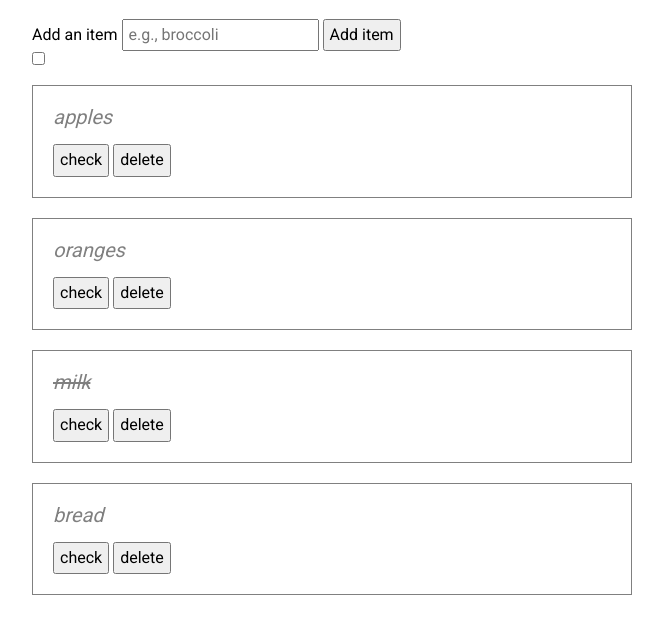
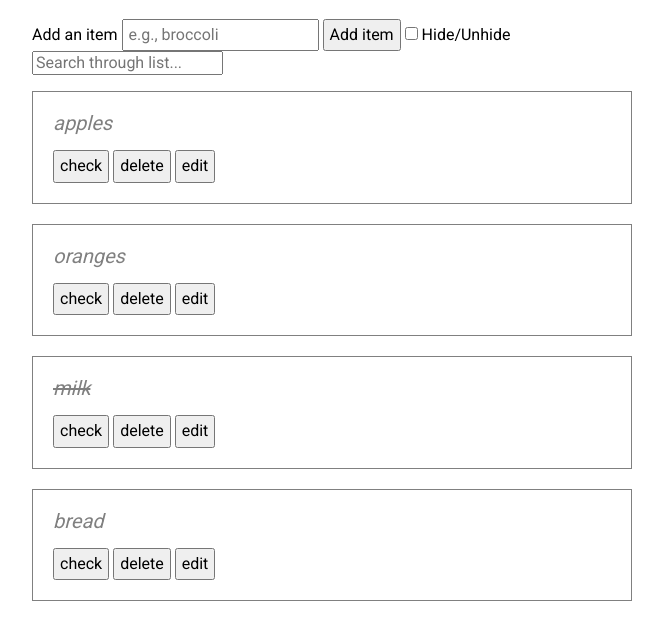
Before and after one commit to thinkful-ei25/shopping-solo-Mary, a plain HTML site: page index.html in a window 1280 px wide. Shown: the part 61-700 px from the top of the page, without its empty margins (308-971 px from the left). Drawn offline with nearby package versions, Linux system fonts and the light colour scheme.

Commit message:
added delete and check and part of search and edit

```diff
--- a/index.html
+++ b/index.html
@@ -15,10 +15,16 @@
             <label for="shopping-list-entry">Add an item</label>
             <input type="text" name="shopping-list-entry" class="js-shopping-list-entry" placeholder="e.g., broccoli">
             <button type="submit">Add item</button>
+            <input type='checkbox' id='toggle-completed-filter'/> Hide/Unhide
         </form>
 
-    <div>
-        <input type='checkbox' id='toggle-completed-filter'/>
+    <div class='search-bar' >
+        <form id="searchform" action="" method="get">
+            <div class="search-bar-container">
+                <input type="search" autocomplete="off" name="SB" id="search-bar-input" placeholder="Search through list...">
+            </div>
+        </form>
+
     </div>
 
         <ul class="shopping-list js-shopping-list">
--- a/index.js
+++ b/index.js
@@ -9,9 +9,10 @@ items: [
   ],
   hideCompleted: false,
 
+
 };
 
-
+//STORE.items[itemIndex].name = (NEWvalue)
 
 function generateItemElement(item, itemIndex, template) {
   return `
@@ -24,6 +25,9 @@ function generateItemElement(item, itemIndex, template) {
         <button class="shopping-item-delete js-item-delete">
             <span class="button-label">delete</span>
         </button>
+        <button class="shopping-item-edit js-item-edit">
+        <span class="button-label">edit</span>
+    </button>
       </div>
     </li>`;
 }
@@ -115,6 +119,49 @@ toggleHideItems();
 renderShoppingList();
     })
 }
+
+
+function searchFunction(){
+    $("#search-bar-input").on("keyup", function() {
+        const value = $(this).val().toLowerCase();
+        STORE.filteredSearch =  STORE.items.filter(function(item) {
+         return item.name.indexOf(value) > -1
+        });
+        console.log(filteredSearch);
+      });
+}
+
+
+
+
+
+
+
+
+
+
+function toggleEditItemName() {};
+//recieve the index where the item is stored in STORE then use the index
+//to add the new updated value into that index
+function handleToggleEdit() {};
+//this will listen for the edit button being clicked and then utilize the 'toggle'
+//if a toggle is what's needed
+//clicking OK will call the render function which in turn updates the object &
+//renders on the DOM
+//“click”, you need to change the element currently holding the name into an <input> tag so that the user can input the new title.
+
+
+
+
+
+
+
+
+
+
+
+
+
 // this function will be our callback when the page loads. it's responsible for
 // initially rendering the shopping list, and activating our individual functions
 // that handle new item submission and user clicks on the "check" and "delete" buttons
@@ -124,6 +171,7 @@ function handleShoppingList() {
   handleNewItemSubmit();
   handleItemCheckClicked();
   handleDeleteItemClicked();
+  searchFunction();
 }
 
 // when the page loads, call `handleShoppingList`
```
